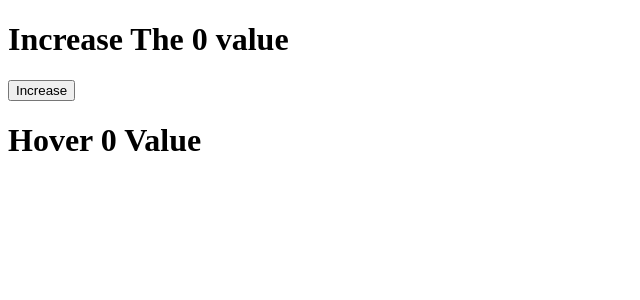
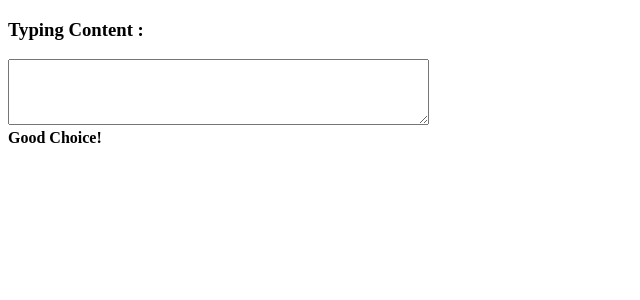
Before and after one commit to TRISHAN00/react-form-handling, a React (Create React App) app: page / in a window 1280 px wide. Shown: the top 300 px of the page, without its empty margins (0-640 px from the left). Built offline with nearby package versions, Linux system fonts and the light colour scheme.

Commit message:
todo class

```diff
--- a/src/App.js
+++ b/src/App.js
@@ -1,10 +1,10 @@
 import React from 'react'
-import Counter from './components/Counter'
+import TodoClass from './components/TodoClass'
 
 function App () {
   return (
     <div>
-      <Counter />
+      <TodoClass />
     </div>
   )
 }
--- a/src/components/ClickComponent.js
+++ /dev/null
@@ -1,12 +0,0 @@
-import React from 'react'
-
-function ClickComponent ({ count, incrementCount }) {
-  return (
-    <div>
-      <h1>Increase The {count} value</h1>
-      <button onClick={incrementCount}>Increase</button>
-    </div>
-  )
-}
-
-export default ClickComponent
--- a/src/components/Counter.js
+++ /dev/null
@@ -1,19 +0,0 @@
-import React, { useState } from 'react'
-import ClickComponent from './ClickComponent'
-import HoverComponent from './HoverComponent'
-
-function Counter () {
-  const [count, setcount] = useState(0)
-
-  const incrementCount = () => {
-    setcount(count + 1)
-  }
-  return (
-    <div>
-      <ClickComponent count={count} incrementCount={incrementCount} />
-      <HoverComponent count={count} incrementCount={incrementCount} />
-    </div>
-  )
-}
-
-export default Counter
--- a/src/components/HoverComponent.js
+++ /dev/null
@@ -1,11 +0,0 @@
-import React from 'react'
-
-function HoverComponent ({ count, incrementCount }) {
-  return (
-    <div>
-      <h1 onMouseOver={incrementCount}>Hover {count} Value</h1>
-    </div>
-  )
-}
-
-export default HoverComponent
--- /dev/null
+++ b/src/components/TodoClass.js
@@ -0,0 +1,31 @@
+import React, { Component } from 'react'
+
+export default class TodoClass extends Component {
+  state = { content: '', warningText: '' }
+
+  onChangeHandler = e => {
+    const InputContent = e.target.value
+    const warningText = InputContent.includes('js')
+      ? `Dont type "JS" in the box`
+      : null
+
+    this.setState({
+      content: e.target.value,
+      warningText: warningText
+    })
+  }
+
+  render () {
+    const { content, warningText } = this.state
+    return (
+      <div>
+        <h3>Typing Content : {content}</h3>
+        <textArea onChange={this.onChangeHandler} rows='4' cols='50'></textArea>
+        <br />
+        <span>
+          <strong>{warningText || 'Good Choice!'}</strong>
+        </span>
+      </div>
+    )
+  }
+}
--- a/src/components/contexts/HandlerContext.js
+++ /dev/null
@@ -1,5 +0,0 @@
-import { createContext } from 'react'
-
-const HanderContext = createContext()
-
-export default HanderContext
```
